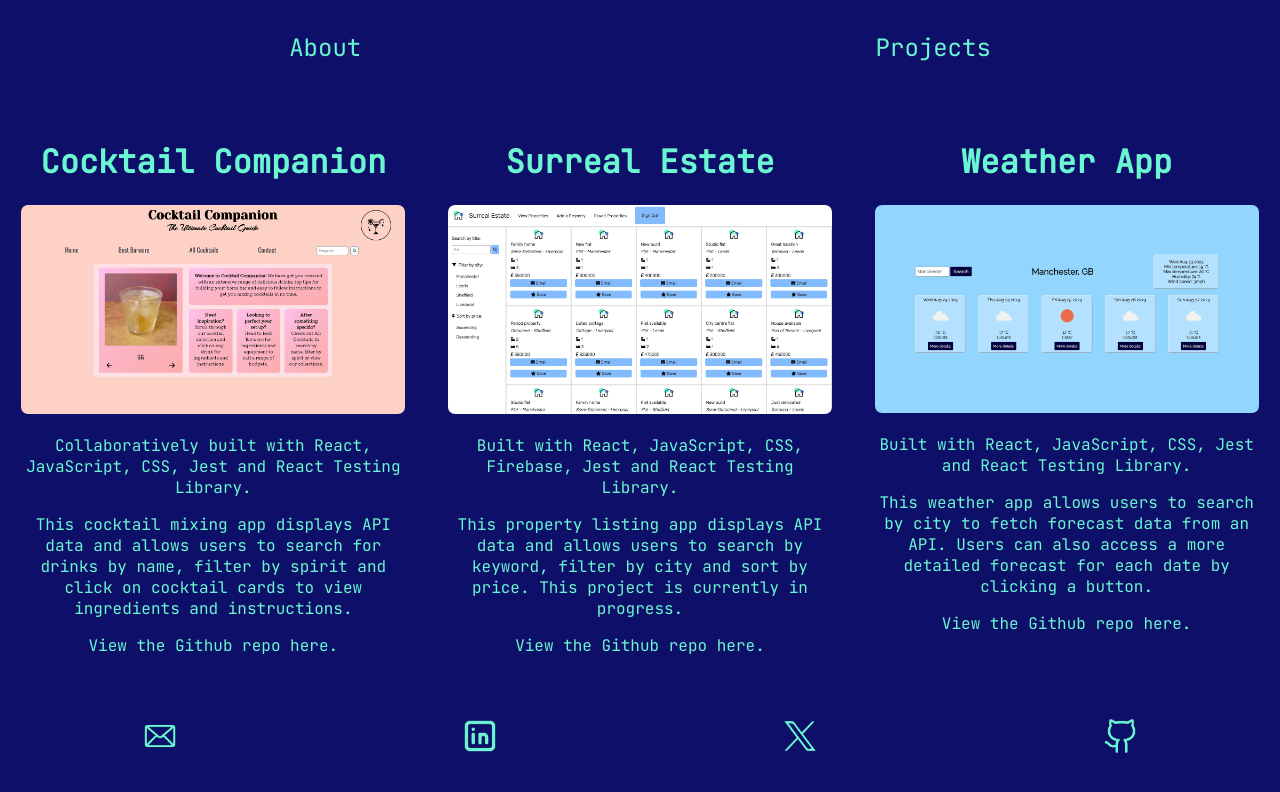
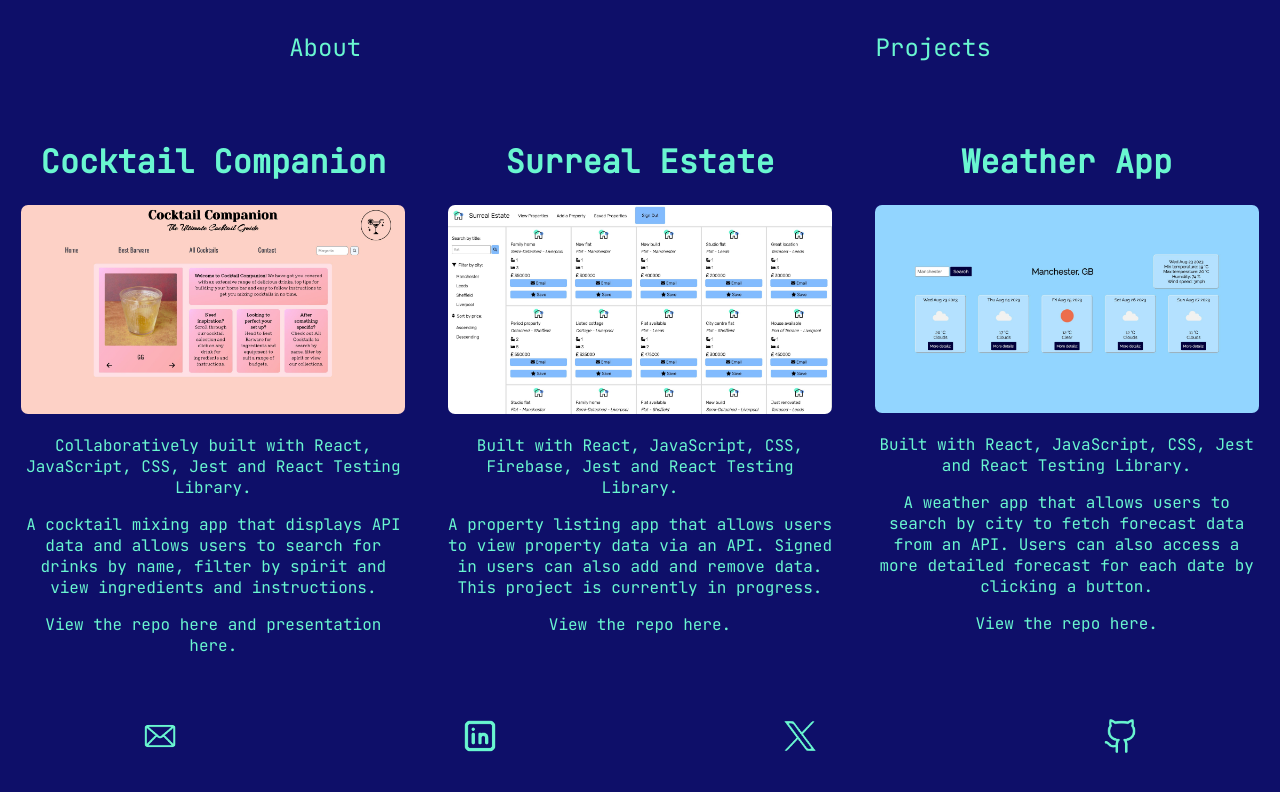
Before and after one commit to cprieststephens/portfolio, a React (Create React App) app: page /projects in a window 1280 px wide. Shown: the top 792 px of the page. Built offline with nearby package versions, Linux system fonts and the light colour scheme.

Commit message:
Edit project descriptions and add presentation link

```diff
--- a/src/components/Projects.js
+++ b/src/components/Projects.js
@@ -22,9 +22,9 @@ const Projects = () => {
           Testing Library.
         </p>
         <p>
-          This cocktail mixing app displays API data and allows users to search
-          for drinks by name, filter by spirit and click on cocktail cards to
-          view ingredients and instructions.
+          A cocktail mixing app that displays API data and allows users to
+          search for drinks by name, filter by spirit and view ingredients and
+          instructions.
         </p>
         <p>
           <Link
@@ -32,7 +32,14 @@ const Projects = () => {
             to="https://github.com/josenymad/cocktail-companion"
             target="_blank"
           >
-            View the Github repo here.
+            View the repo here
+          </Link>
+          <Link
+            className="projects-item__repo"
+            to="https://www.youtube.com/watch?v=9MXMxw37I-k"
+            target="_blank"
+          >
+            <span> and presentation here.</span>
           </Link>
         </p>
       </div>
@@ -48,8 +55,8 @@ const Projects = () => {
           Library.
         </p>
         <p>
-          This property listing app displays API data and allows users to search
-          by keyword, filter by city and sort by price. This project is
+          A property listing app that allows users to view property data via an
+          API. Signed in users can also add and remove data. This project is
           currently in progress.
         </p>
         <p>
@@ -58,7 +65,7 @@ const Projects = () => {
             to="https://github.com/cprieststephens/surreal-estate"
             target="_blank"
           >
-            View the Github repo here.
+            View the repo here.
           </Link>
         </p>
       </div>
@@ -75,9 +82,9 @@ const Projects = () => {
           Built with React, JavaScript, CSS, Jest and React Testing Library.
         </p>
         <p>
-          This weather app allows users to search by city to fetch forecast data
-          from an API. Users can also access a more detailed forecast for each
-          date by clicking a button.
+          A weather app that allows users to search by city to fetch forecast
+          data from an API. Users can also access a more detailed forecast for
+          each date by clicking a button.
         </p>
         <p>
           <Link
@@ -85,7 +92,7 @@ const Projects = () => {
             to="https://github.com/cprieststephens/weather-app"
             target="_blank"
           >
-            View the Github repo here.
+            View the repo here.
           </Link>
         </p>
       </div>
```
